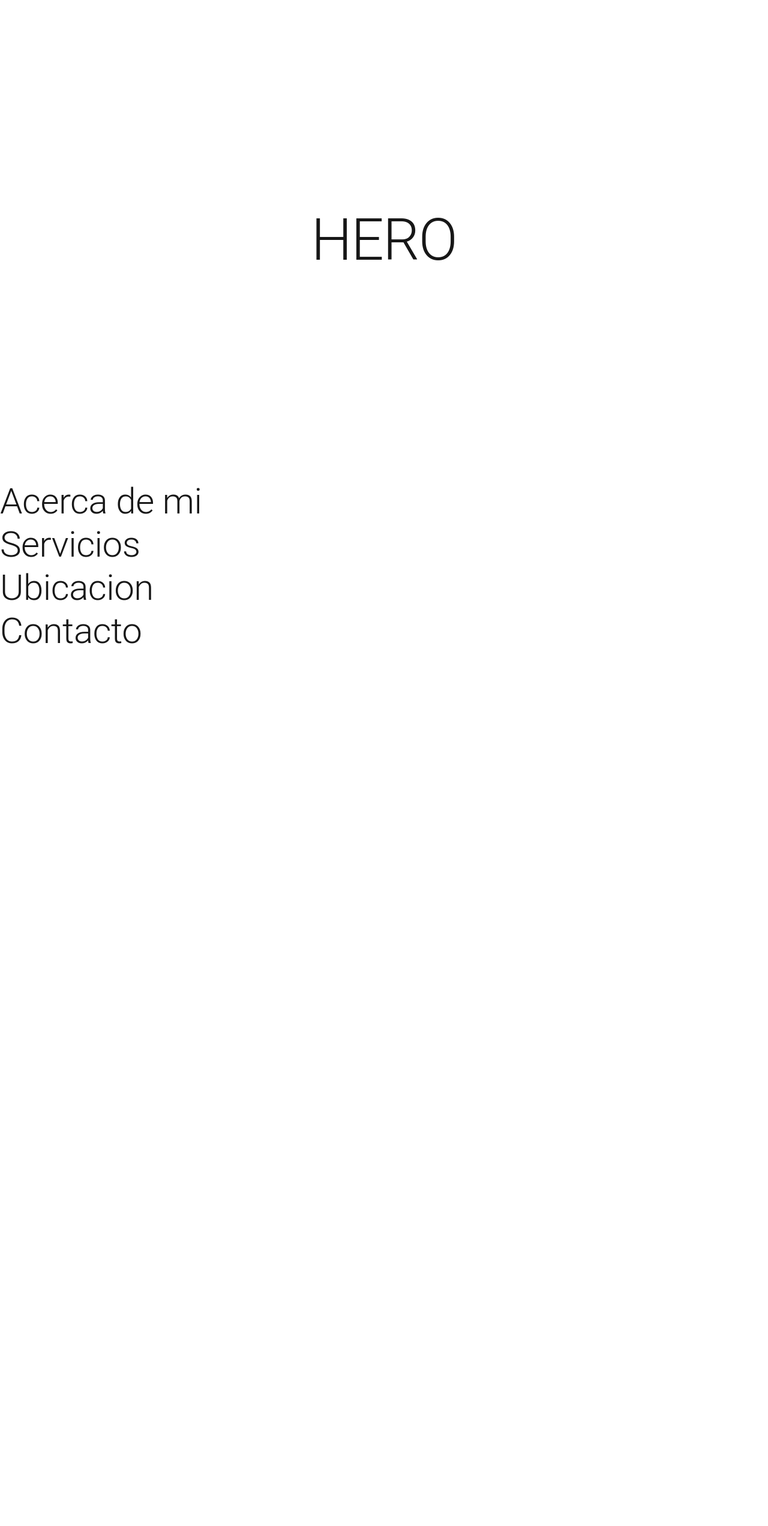
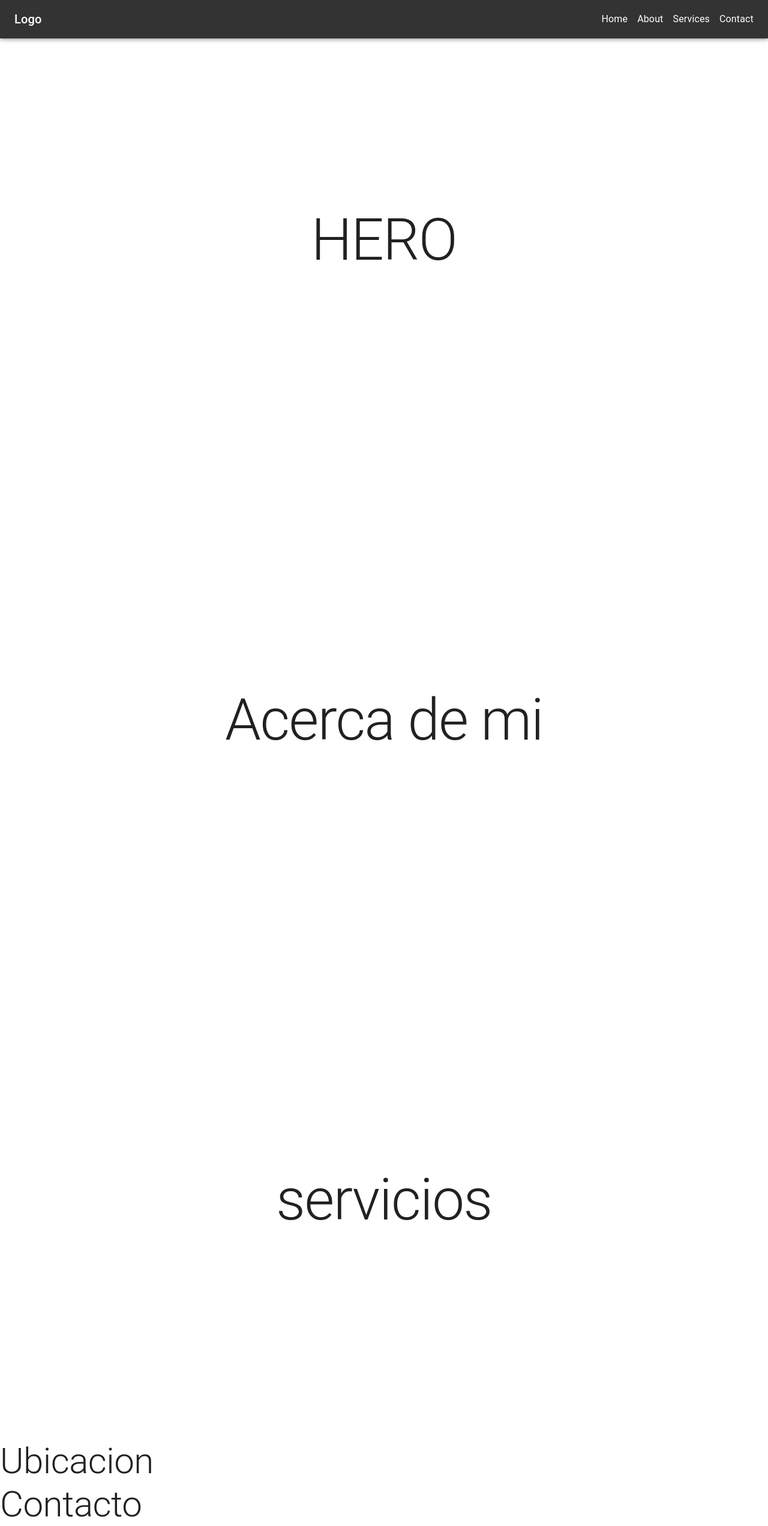
Before and after one commit to SCAPELLI/soluciones-textiles, a Next.js app: page / in a window 1280 px wide. Shown: the whole page at 60% size. Before the commit the page ends 1088 px from the top, so only its background shows below. Built offline with nearby package versions, Linux system fonts and the light colour scheme.

Commit message:
navbar and drawer

```diff
--- /dev/null
+++ b/app/components/Navbar.tsx
@@ -0,0 +1,84 @@
+"use client";
+
+import { AppBar, Toolbar, Typography, Box, Link, CssBaseline, Drawer, IconButton, List, ListItem, ListItemButton, ListItemText, Divider } from '@mui/material';
+import { useState } from 'react';
+import MenuIcon from '@mui/icons-material/Menu';
+
+const navItems = ['Home', 'About', 'Services', 'Contact'];
+const drawerWidth = 240;
+
+export const Navbar = () => {
+  const [mobileOpen, setMobileOpen] = useState(false);
+
+  const handleDrawerToggle = () => {
+    setMobileOpen(prevState => !prevState);
+  };
+
+  const drawer = (
+    <Box sx={{ textAlign: 'center' }} onClick={handleDrawerToggle}>
+      <Typography variant="h6" sx={{ my: 2 }}>
+        Logo
+      </Typography>
+      <Divider />
+      <List>
+        {navItems.map((item) => (
+          <ListItem key={item} disablePadding>
+            <ListItemButton sx={{ textAlign: 'center' }}>
+              <ListItemText primary={item} />
+            </ListItemButton>
+          </ListItem>
+        ))}
+      </List>
+    </Box>
+  );
+
+  return (
+    <>
+      <CssBaseline />
+      <AppBar position="fixed" sx={{ zIndex: 1201, backgroundColor: '#333' }}>
+        <Toolbar>
+          {/* Icono de menú en pantallas pequeñas */}
+          <IconButton
+            color="inherit"
+            aria-label="open drawer"
+            edge="start"
+            onClick={handleDrawerToggle}
+            sx={{ mr: 2, display: { sm: 'none' } }}
+          >
+            <MenuIcon />
+          </IconButton>
+
+          {/* Título */}
+          <Typography variant="h6" component="div" sx={{ flexGrow: 1 }}>
+            Logo
+          </Typography>
+
+          {/* Links en pantallas grandes */}
+          <Box sx={{ display: { xs: 'none', sm: 'block' } }}>
+            {navItems.map((item) => (
+              <Link key={item} href="#" color="inherit" underline="none" sx={{ marginLeft: '1rem' }}>
+                {item}
+              </Link>
+            ))}
+          </Box>
+        </Toolbar>
+      </AppBar>
+
+      {/* Drawer en pantallas pequeñas */}
+      <Drawer
+        variant="temporary"
+        open={mobileOpen}
+        onClose={handleDrawerToggle}
+        ModalProps={{
+          keepMounted: true, // Mejora el rendimiento en móviles
+        }}
+        sx={{
+          display: { xs: 'block', sm: 'none' },
+          '& .MuiDrawer-paper': { boxSizing: 'border-box', width: drawerWidth },
+        }}
+      >
+        {drawer}
+      </Drawer>
+    </>
+  );
+};
--- a/app/layout.tsx
+++ b/app/layout.tsx
@@ -1,6 +1,7 @@
 import type { Metadata } from "next";
 import localFont from "next/font/local";
 import "./globals.css";
+import { Navbar } from './components/Navbar';
 
 const geistSans = localFont({
   src: "./fonts/GeistVF.woff",
@@ -28,6 +29,7 @@ export default function RootLayout({
       <body
         className={`${geistSans.variable} ${geistMono.variable} antialiased`}
       >
+        <Navbar />
         {children}
       </body>
     </html>
--- a/app/page.tsx
+++ b/app/page.tsx
@@ -1,16 +1,17 @@
+
 import Image from "next/image";
 import Box from '@mui/material/Box';
 import { Typography } from "@mui/material";
-import { Hero } from "./sections/hero";
+import { Services } from "./sections/Services";
+import { AboutMe } from "./sections/AboutMe";
+import { Hero } from "./sections/Hero";
 
 export default function Home() {
   return (
     <Box>
       <Hero />
-
-      <Typography variant="h2">Acerca de mi</Typography>
-
-      <Typography variant="h2">Servicios</Typography>
+      <AboutMe />
+      <Services />
 
       <Typography variant="h2">Ubicacion</Typography>
 
--- /dev/null
+++ b/app/sections/AboutMe.tsx
@@ -0,0 +1,10 @@
+import { Box, Typography } from "@mui/material";
+import StyledBox from "./StyledBox";
+
+export function AboutMe() {
+  return (
+    <StyledBox>
+      <Typography variant="h1">Acerca de mi</Typography>
+    </StyledBox>
+  );
+}
--- /dev/null
+++ b/app/sections/Services.tsx
@@ -0,0 +1,10 @@
+import { Box, Typography } from "@mui/material";
+import StyledBox from "./StyledBox";
+
+export function Services() {
+  return (
+    <StyledBox>
+      <Typography variant="h1">servicios</Typography>
+    </StyledBox>
+  );
+}
```
Also changed, not shown: package.json (+8 -1 lines), 1 other file (tests, documents, lock files or other folders).
